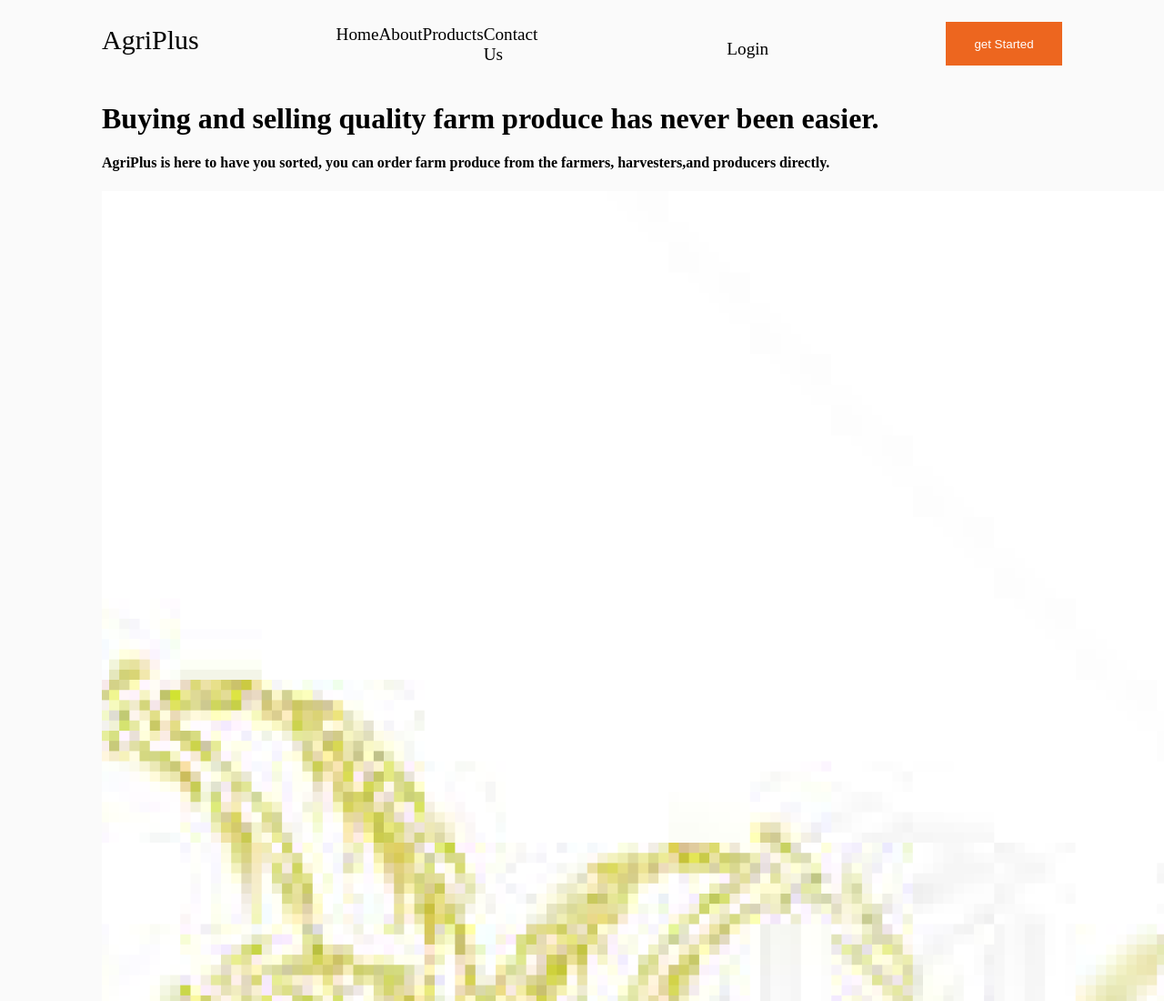
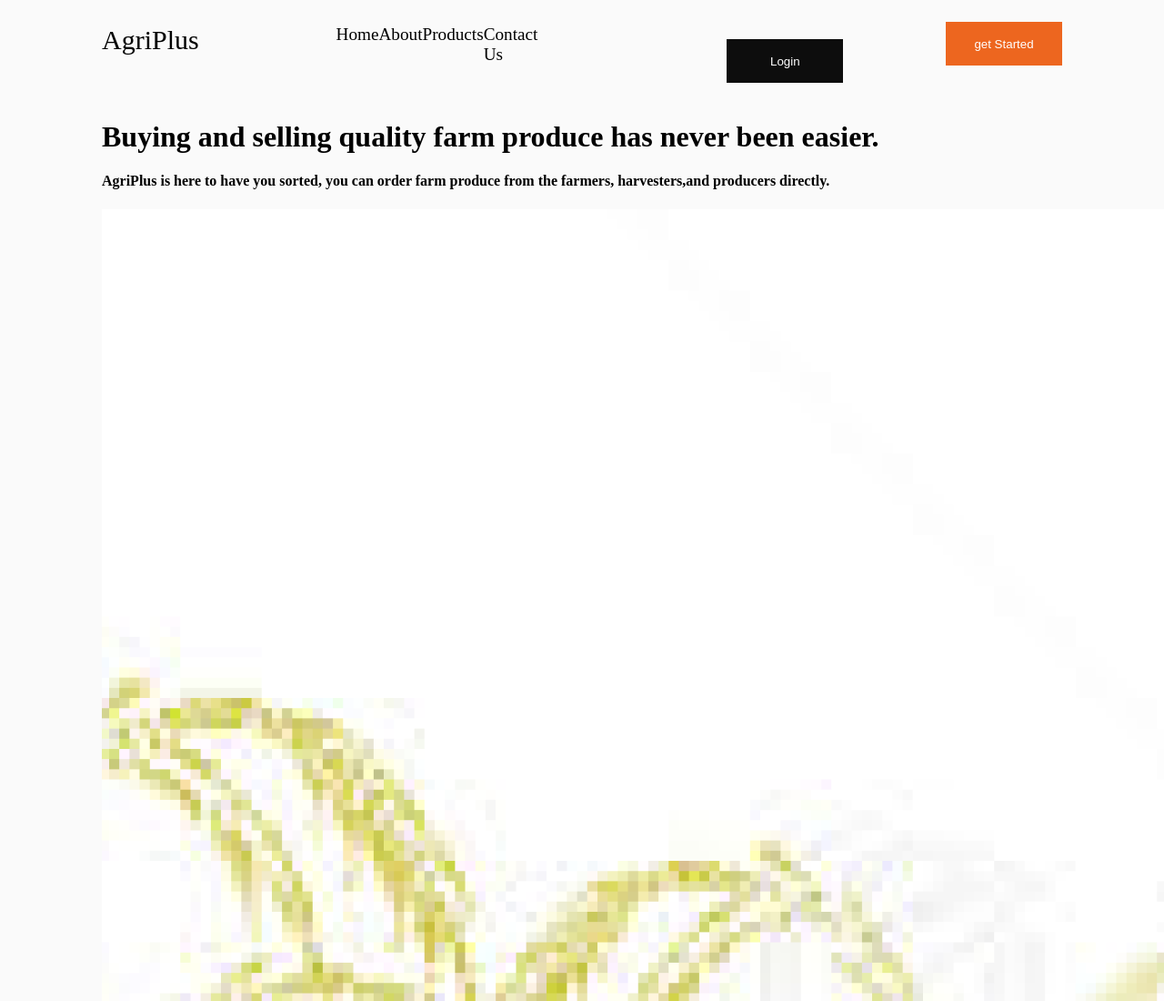
Before and after one commit to chrischep/Ipweek2, a plain HTML site: page index.html in a window 1280 px wide. Shown: the top 1100 px of the page at 91% size. Drawn offline with Linux system fonts and the light colour scheme; files whose address does not match are found by name.

```diff
--- a/index.html
+++ b/index.html
@@ -22,7 +22,7 @@
                 <li><a href="#">Contact Us</a></li>
 
              <div class="loginlink">
-                    <li><a href="#">Login</a></li>
+                <button><a href="#">Login</a></button>
              </div>
 
             </ul>
```
